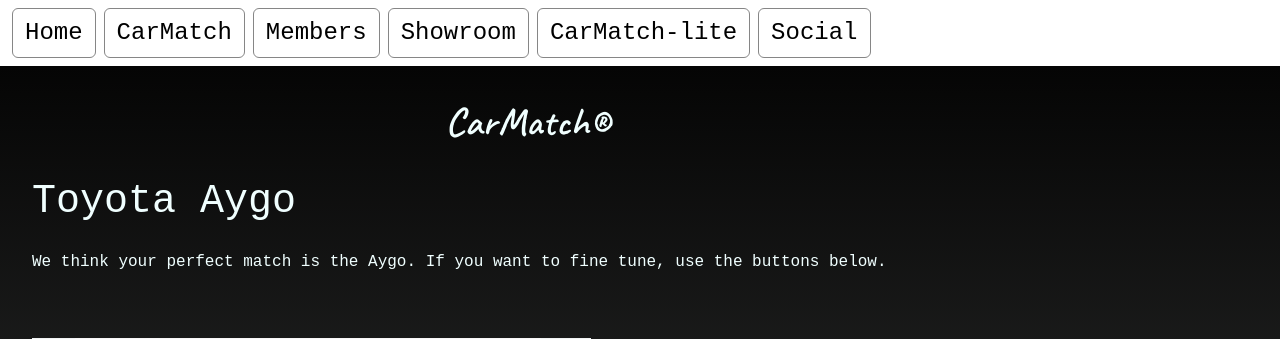
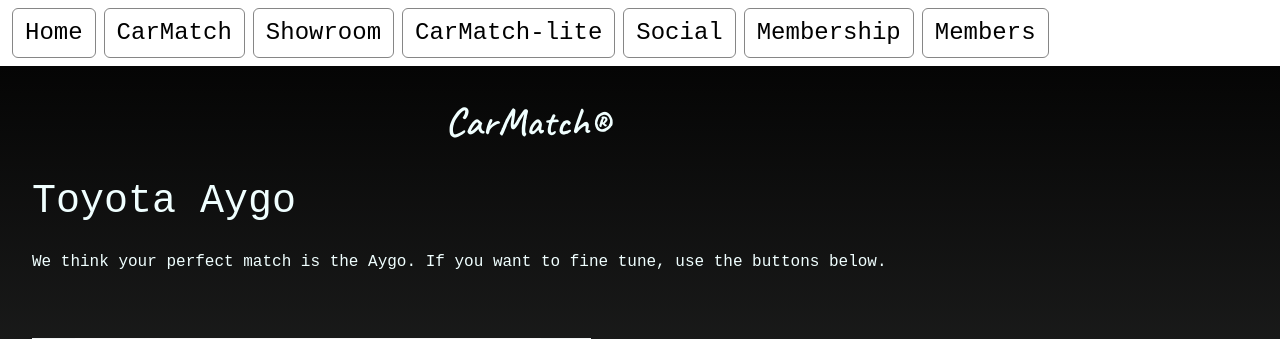
Before and after one commit to CaptainCavalier/SKYFinalProject, a Flask app: page /aygo in a window 1280 px wide. Shown: the top 339 px of the page. Run offline with Flask 2, Linux system fonts and the light colour scheme.

Commit message:
ant - changed the layout of the nav bar

```diff
--- a/application/templates/layout.html
+++ b/application/templates/layout.html
@@ -17,11 +17,11 @@
     <form class="container-fluid justify-content-start">
       <a href="http://127.0.0.1:8000/"> <button id="homebutton" class="btn btn-outline-success me-2" type="button">Home</button></a>
       <a href="http://127.0.0.1:8000/carmatch"> <button id="carmatch" class="btn btn-outline-success me-2" type="button">CarMatch</button></a>
-      <a href="http://127.0.0.1:8000/members"> <button id="members" class="btn btn-outline-success me-2" type="button">Members</button></a>
       <a href="http://127.0.0.1:8000/showroom"> <button id="showroom" class="btn btn-outline-success me-2" type="button">Showroom</button></a>
         <a href="http://127.0.0.1:8000/car_pick"> <button id="Carpick" class="btn btn-outline-success me-2" type="button">CarMatch-lite</button></a>
-         <a href="https://www.instagram.com/carmatch_/"> <button id="Social" class="btn btn-outline-success me-2" type="button">Social</button></a>
-
+        <a href="https://www.instagram.com/carmatch_/"> <button id="Social" class="btn btn-outline-success me-2" type="button">Social</button></a>
+      <a href="http://127.0.0.1:8000/members"> <button id="members" class="btn btn-outline-success me-2" type="button">Membership</button></a>
+      <a href="http://127.0.0.1:8000/members"> <button id="people" class="btn btn-outline-success me-2" type="button">Members</button></a>
 
     </form>
   </nav>
```
